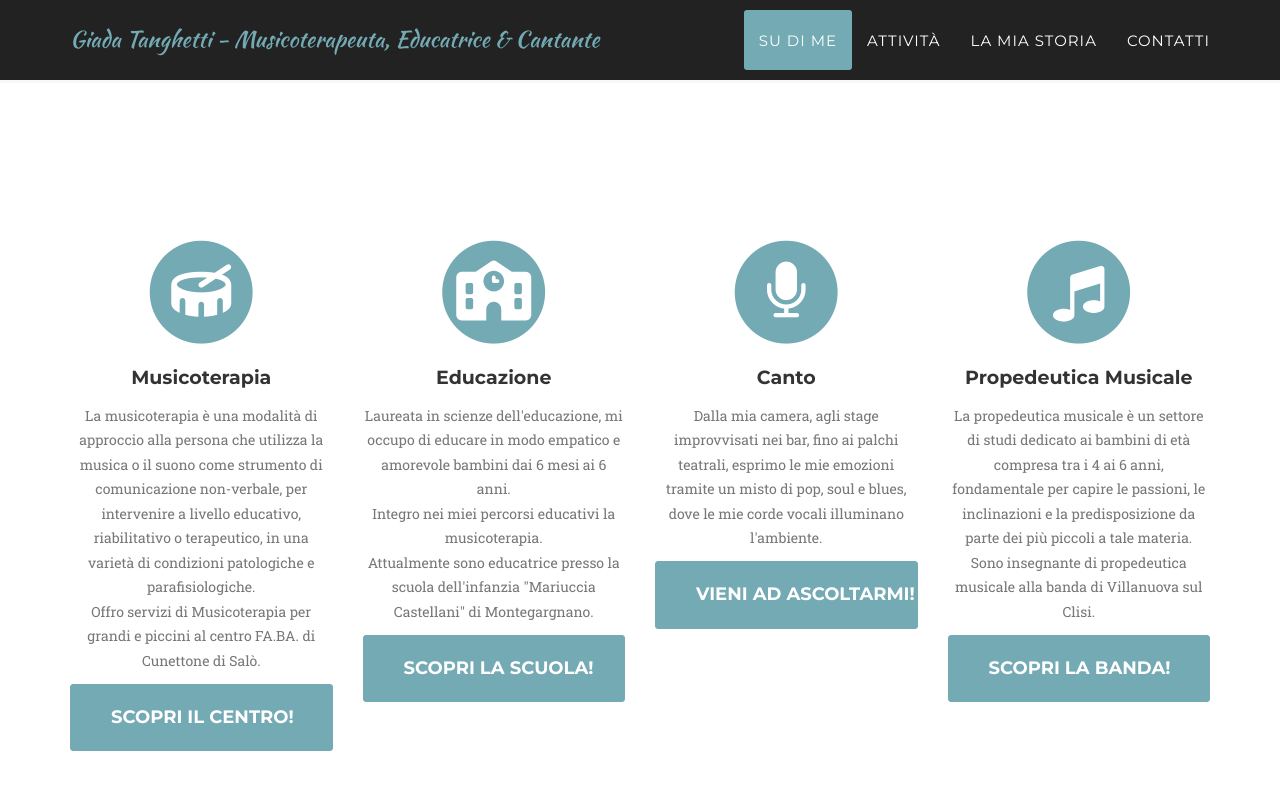
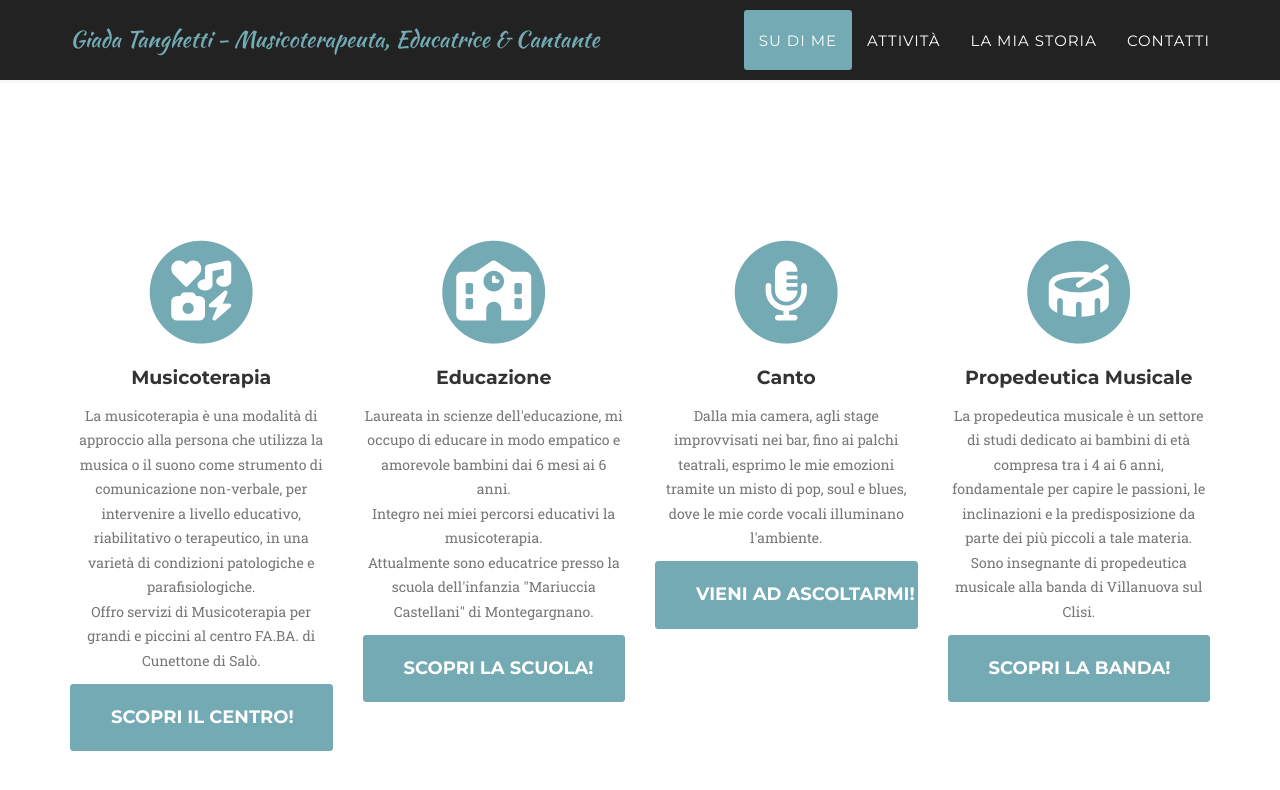
Before and after one commit to gmarraff/giadatanghetti.it, a Jekyll site: the page built from _posts/2014-07-16-project-3.markdown, in a window 1280 px wide and 900 px high, scrolled down 1848 px. Shown: the top 790 px of the window. Built offline with Jekyll 4.4.1, drawn with Linux system fonts in a browser that asks for light colours; nearby versions of some CDN libraries; some web fonts are replaced; library files that are not in the unit come from our copies.

Commit message:
Change services icons

```diff
--- a/_includes/services.html
+++ b/_includes/services.html
@@ -11,7 +11,7 @@
                 <div class="col-md-3">
                     <span class="fa-stack fa-4x">
                         <i class="fa fa-circle fa-stack-2x text-primary"></i>
-                        <i class="fa fa-drum fa-stack-1x fa-inverse"></i>
+                        <i class="fa fa-icons fa-stack-1x fa-inverse"></i>
                     </span>
                     <h4 class="service-heading">Musicoterapia</h4>
                     <p class="text-muted">
@@ -36,7 +36,7 @@
                 <div class="col-md-3">
                     <span class="fa-stack fa-4x">
                         <i class="fa fa-circle fa-stack-2x text-primary"></i>
-                        <i class="fa fa-microphone fa-stack-1x fa-inverse"></i>
+                        <i class="fa fa-microphone-lines fa-stack-1x fa-inverse"></i>
                     </span>
                     <h4 class="service-heading">Canto</h4>
                     <p class="text-muted">
@@ -47,7 +47,7 @@
                 <div class="col-md-3">
                     <span class="fa-stack fa-4x">
                         <i class="fa fa-circle fa-stack-2x text-primary"></i>
-                        <i class="fa fa-music fa-stack-1x fa-inverse"></i>
+                        <i class="fa fa-drum fa-stack-1x fa-inverse"></i>
                     </span>
                     <h4 class="service-heading">Propedeutica Musicale</h4>
                     <p class="text-muted">
```
